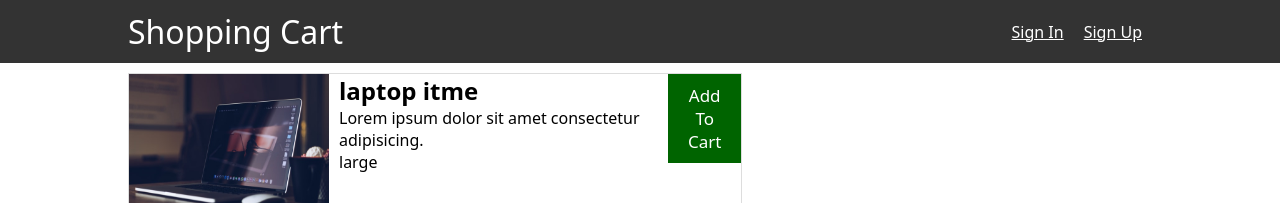
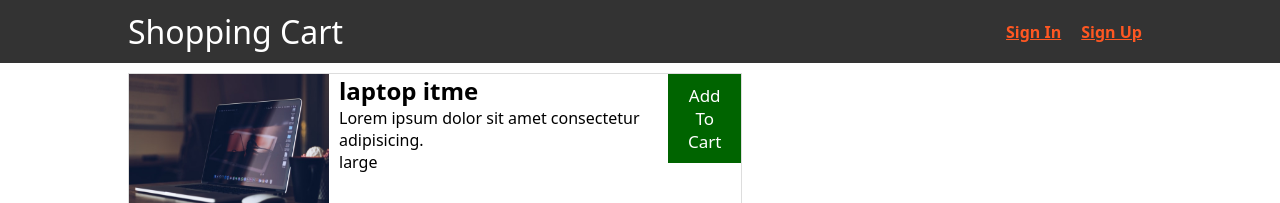
Before and after one commit to PASHAMESER/shop, a plain HTML site: page index.html in a window 1280 px wide. Shown: the top 203 px of the page. Drawn offline with Linux system fonts and the light colour scheme.

Commit message:
Update style.css

```diff
--- a/CSS/style.css
+++ b/CSS/style.css
@@ -91,10 +91,11 @@ nav ul#user-info li .carts-products a {
 
 nav li a {
     display: block;
-    color: #fff;
+    color: #ff5722;
     min-width: 60px;
     padding: 5px;
     margin: 0 5px;
+    font-weight: 600;
 }
 
 /* # Form # */
```
